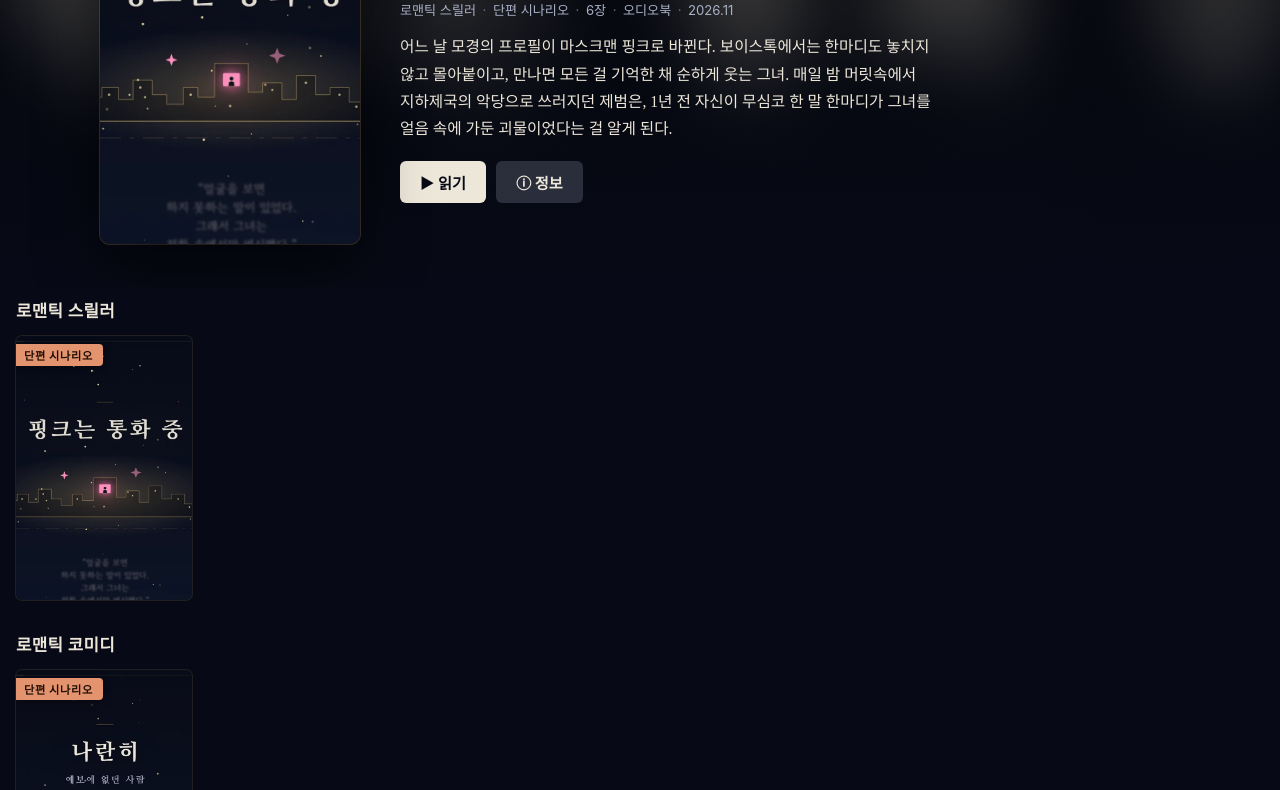
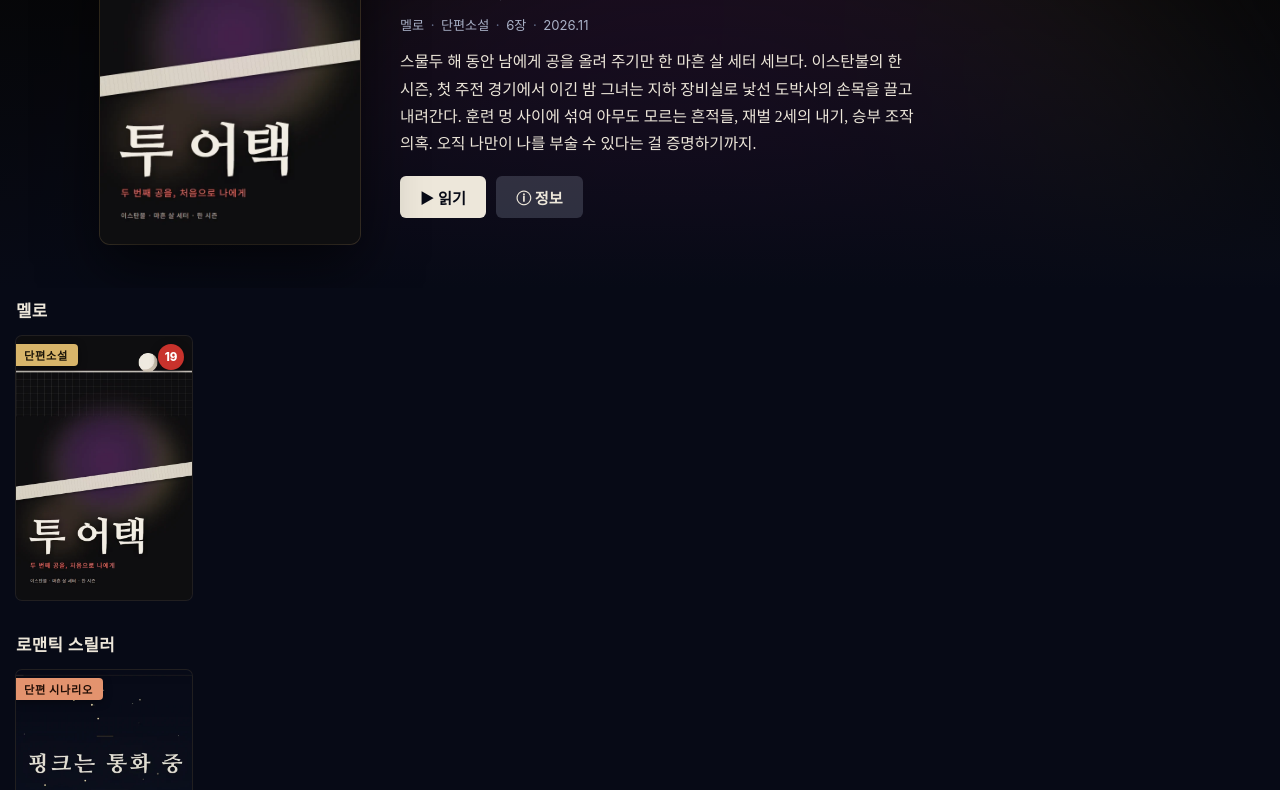
Before and after one commit to bluehhhh-byte/bluehhhh-byte.github.io, a plain HTML site: page index.html in a window 1280 px wide. Shown: the part 242-1032 px from the top of the page. Drawn offline with Linux system fonts and the light colour scheme; a web font is replaced by a local one.

Commit message:
서재에 「투 어택」 등록, 성인 작품 19 표시 추가
Co-Authored-By: Claude Opus 5.5 <noreply@anthropic.com>

```diff
--- a/app.js
+++ b/app.js
@@ -16,7 +16,8 @@
     } catch (e) { return null; }
   }
 
-  const banner = (b) => `<span class="banner ${b.format.includes('시나리오') ? 'is-script' : 'is-novel'}">${esc(b.format)}</span>`;
+  const banner = (b) => `<span class="banner ${b.format.includes('시나리오') ? 'is-script' : 'is-novel'}">${esc(b.format)}</span>` +
+    (b.adult ? '<span class="age19" title="19세 이상">19</span>' : '');
   const meta = (b) => [b.genre, b.format, `${b.chapters}장`, b.audio ? '오디오북' : '', b.year].filter(Boolean).map(esc).join('<i>·</i>');
   const shown = () => (current === '전체' ? BOOKS : BOOKS.filter((b) => b.genre === current));
 
--- a/books.js
+++ b/books.js
@@ -2,6 +2,22 @@
 // genre = 메뉴·줄을 나누는 장르, format = 표지 배너(단편소설/단편 시나리오)
 // key = 각 리더 사이트의 이어 읽기 저장 키(같은 origin이라 그대로 읽힌다)
 window.BOOKS = [
+  {
+    id: 'two-attack',
+    title: '투 어택',
+    subtitle: '두 번째 공을, 처음으로 나에게',
+    genre: '멜로',
+    format: '단편소설',
+    chapters: 6,
+    audio: false,
+    adult: true,
+    year: '2026.11',
+    url: '/two-attack/',
+    cover: 'covers/two-attack.webp',
+    key: 'two_attack_progress_v1',
+    tags: ['19', '배구', '세터', '포커', '이스탄불', '단편선 순간들'],
+    synopsis: '스물두 해 동안 남에게 공을 올려 주기만 한 마흔 살 세터 세브다. 이스탄불의 한 시즌, 첫 주전 경기에서 이긴 밤 그녀는 지하 장비실로 낯선 도박사의 손목을 끌고 내려간다. 훈련 멍 사이에 섞여 아무도 모르는 흔적들, 재벌 2세의 내기, 승부 조작 의혹. 오직 나만이 나를 부술 수 있다는 걸 증명하기까지.'
+  },
   {
     id: 'pink-on-call',
     title: '핑크는 통화 중',
--- a/index.html
+++ b/index.html
@@ -10,7 +10,7 @@
   <link rel="preconnect" href="https://fonts.gstatic.com" crossorigin>
   <link href="https://fonts.googleapis.com/css2?family=Gowun+Batang:wght@400;700&family=Noto+Serif+KR:wght@600;700&display=swap" rel="stylesheet">
   <link rel="stylesheet" href="https://cdn.jsdelivr.net/gh/orioncactus/pretendard@v1.3.9/dist/web/static/pretendard.min.css" />
-  <link rel="stylesheet" href="styles.css?v=20261122-audio" />
+  <link rel="stylesheet" href="styles.css?v=20261124-twoattack" />
 </head>
 <body>
   <header class="topbar">
@@ -31,7 +31,7 @@
   </div>
 
   <!-- bump ?v= on every release (Pages max-age=600) -->
-  <script src="books.js?v=20261122-audio"></script>
-  <script src="app.js?v=20261122-audio"></script>
+  <script src="books.js?v=20261124-twoattack"></script>
+  <script src="app.js?v=20261124-twoattack"></script>
 </body>
 </html>
--- a/styles.css
+++ b/styles.css
@@ -66,6 +66,8 @@ img { display: block; max-width: 100%; height: auto; }
 /* 장르 배너 */
 .banner { position: absolute; top: 8px; left: 0; padding: 3px 10px 3px 8px; border-radius: 0 4px 4px 0; font-size: 0.7rem; font-weight: 800; letter-spacing: 0.06em; color: #1a1408; background: var(--accent); box-shadow: 0 2px 8px rgba(0, 0, 0, 0.4); }
 .banner.is-script { background: var(--script); color: #200d05; }
+.age19 { position: absolute; top: 8px; right: 8px; width: 26px; height: 26px; display: grid; place-items: center; border-radius: 50%; background: #c8322c; color: #fff; font-size: 0.72rem; font-weight: 800; box-shadow: 0 2px 8px rgba(0, 0, 0, 0.4); }
+.sheet-poster .age19 { top: 6px; right: 6px; width: 22px; height: 22px; font-size: 0.62rem; }
 
 /* 이어 읽기 카드 */
 .card-cont::after { content: ''; position: absolute; inset: 45% 0 0; background: linear-gradient(transparent, rgba(7, 10, 22, 0.95)); }
```
Also changed, not shown: covers/two-attack.webp (added).
